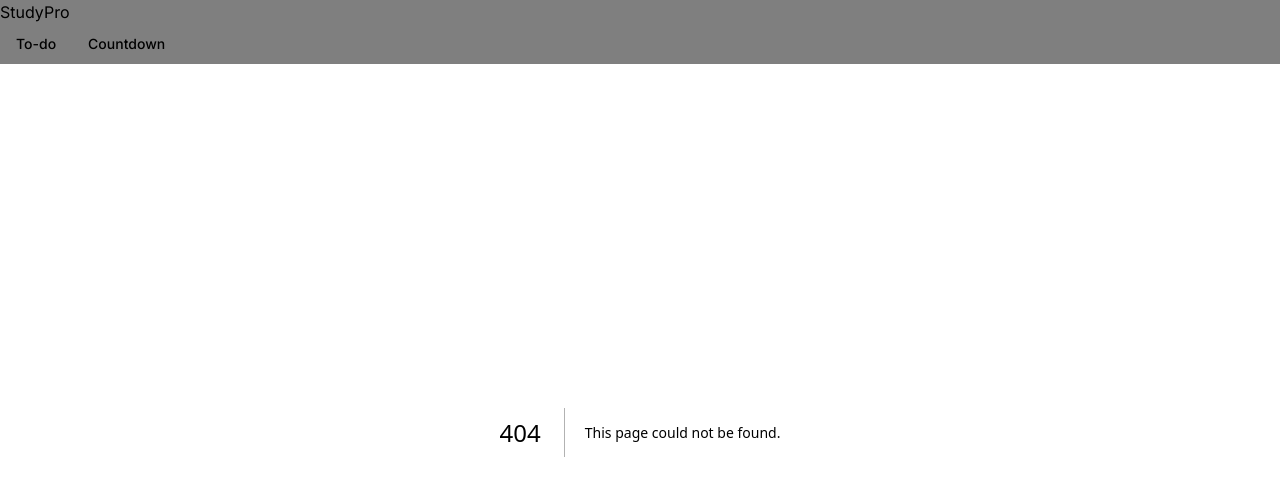
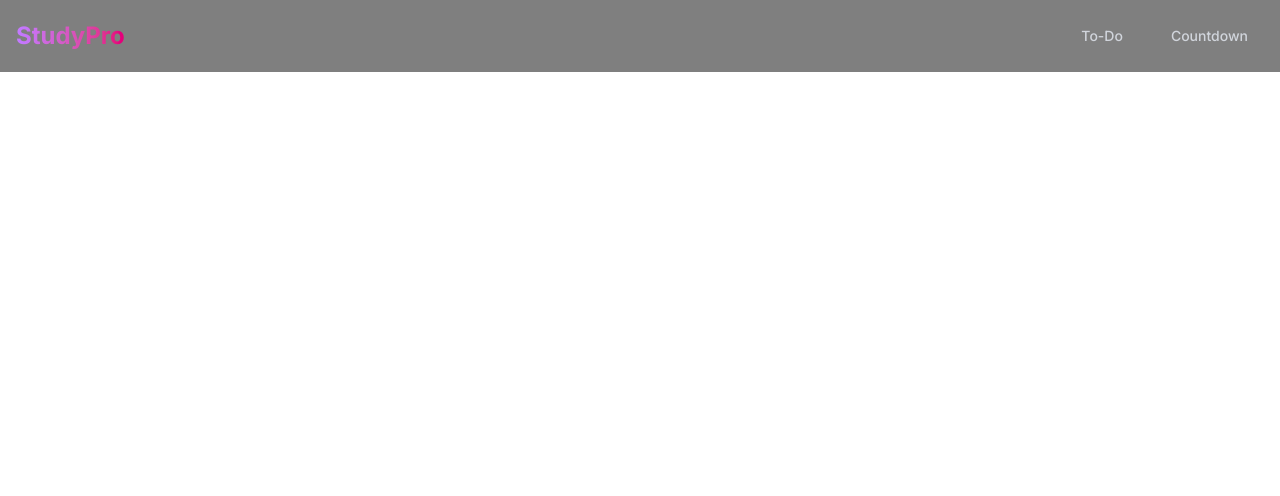
Before and after one commit to shayanbalochofficial/StudyApp-Midnight, a Next.js app: page /todo in a window 1280 px wide. Before the commit this address had no page. Shown: the top 496 px of the page. Built offline with nearby package versions, Linux system fonts and the light colour scheme.

Commit message:
Created Navbar

```diff
--- a/src/app/layout.tsx
+++ b/src/app/layout.tsx
@@ -1,8 +1,8 @@
 import { Inter } from "next/font/google";
 import "./globals.css";
-// import { ThemeProvider } from "@/components/theme-provider";
+import { ThemeProvider } from "@/components/theme-provider";
 import Header from "@/components/header";
-// import Footer from "@/components/footer";
+import Footer from "@/components/footer";
 // import { Toaster } from "@/components/ui/toaster";
 import type React from "react";
 
@@ -23,12 +23,12 @@ export default function RootLayout({
       <body
         className={`${inter.className} bg-linear-to-br from-purple-900 to-black min-h-screen flex flex-col`}
       >
-        {/* <ThemeProvider attribute="class" defaultTheme="dark" enableSystem> */}
-        <Header />
-        <main className="container mx-auto px-4 py-8 grow">{children}</main>
-        {/* <Footer /> */}
-        {/* <Toaster /> */}
-        {/* </ThemeProvider> */}
+        <ThemeProvider attribute="class" defaultTheme="dark" enableSystem>
+          <Header />
+          <main className="container mx-auto px-4 py-8 grow">{children}</main>
+          <Footer />
+          {/* <Toaster /> */}
+        </ThemeProvider>
       </body>
     </html>
   );
--- /dev/null
+++ b/src/app/todo/page.tsx
@@ -0,0 +1,11 @@
+import React from 'react'
+
+const page = () => {
+  return (
+    <div>
+
+    </div>
+  )
+}
+
+export default page
--- /dev/null
+++ b/src/components/footer.tsx
@@ -0,0 +1,11 @@
+import React from 'react'
+
+const footer = () => {
+  return (
+    <div>
+
+    </div>
+  )
+}
+
+export default footer
--- a/src/components/header.tsx
+++ b/src/components/header.tsx
@@ -1,18 +1,30 @@
-import React from "react";
 import { Button } from "./ui/button";
 import Link from "next/link";
 
 const Header = () => {
   return (
-    <header className="bg-black/50 backdrop-blur-md fixed top-0 left-0 right-0 z-50 ">
-      <nav className="">
-        <Link>StudyPro</Link>
-        <div>
-          <Button>
-            <Link>To-do</Link>
+    <header className="bg-black/50 backdrop-blur-md fixed top-0 left-0 right-0 z-50">
+      <nav className="container mx-auto px-4 py-4 flex justify-between items-center">
+        <Link
+          href="/"
+          className="text-2xl font-bold text-transparent bg-clip-text bg-linear-to-r from-purple-400 to-pink-600"
+        >
+          StudyPro
+        </Link>
+        <div className="space-x-4">
+          <Button
+            asChild
+            variant="ghost"
+            className="text-gray-300 hover:text-white hover:bg-gray-800/50 transition-all duration-300"
+          >
+            <Link href="/todo">To-Do</Link>
           </Button>
-          <Button>
-            <Link>Countdown</Link>
+          <Button
+            asChild
+            variant="ghost"
+            className="text-gray-300 hover:text-white hover:bg-gray-800/50 transition-all duration-300"
+          >
+            <Link href="/countdown">Countdown</Link>
           </Button>
         </div>
       </nav>
--- /dev/null
+++ b/src/components/theme-provider.tsx
@@ -0,0 +1,11 @@
+'use client'
+
+import * as React from 'react'
+import {
+  ThemeProvider as NextThemesProvider,
+  type ThemeProviderProps,
+} from 'next-themes'
+
+export function ThemeProvider({ children, ...props }: ThemeProviderProps) {
+  return <NextThemesProvider {...props}>{children}</NextThemesProvider>
+}
```
